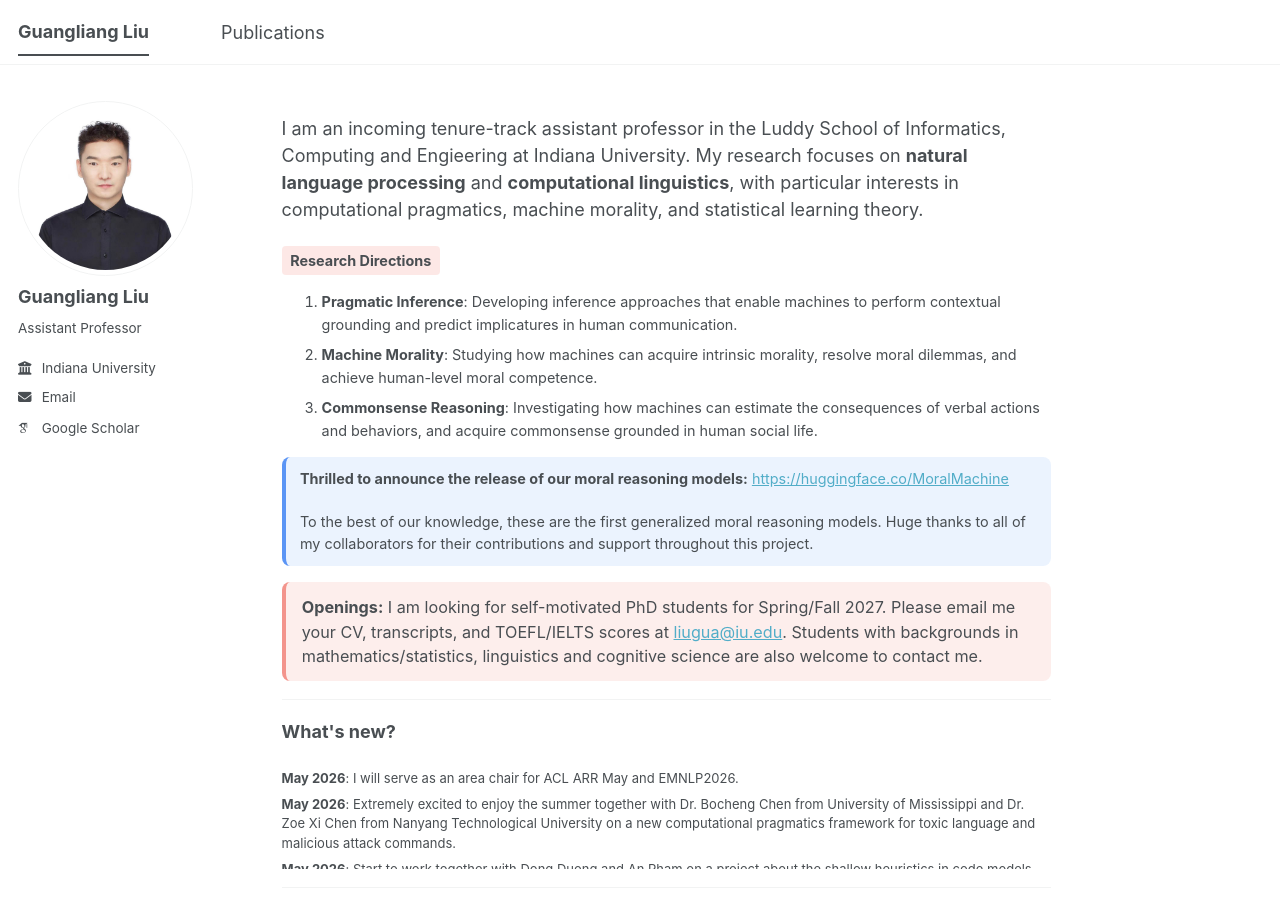
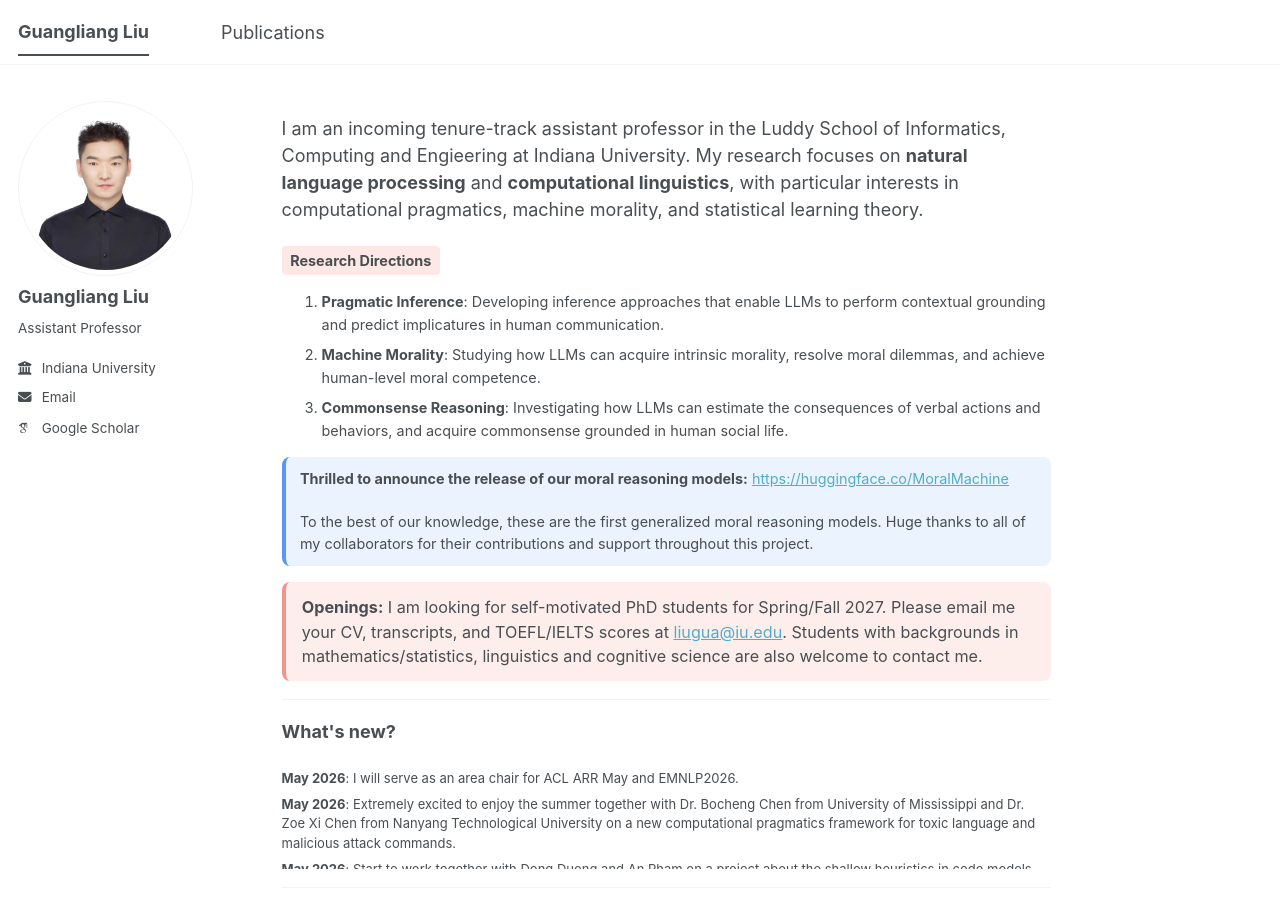
Before and after one commit to guangliang-nlp/guangliang-nlp.github.io, a Jekyll site: the page built from about.md, in a window 1280 px wide and 900 px high. Built offline with Jekyll 4.4.1, drawn with Linux system fonts in a browser that asks for light colours; some web fonts are replaced; a script bundle is joined from its source files by our own code; library files that are not in the unit come from our copies.

Commit message:
Update research directions to specify LLMs

```diff
--- a/about.md
+++ b/about.md
@@ -17,9 +17,9 @@ I am an incoming tenure-track assistant professor in the Luddy School of Informa
     border-radius:4px;
   ">Research Directions</strong>
   <ol>
-    <li><strong>Pragmatic Inference</strong>: Developing inference approaches that enable machines to perform contextual grounding and predict implicatures in human communication.</li>
-    <li><strong>Machine Morality</strong>: Studying how machines can acquire intrinsic morality, resolve moral dilemmas, and achieve human-level moral competence.</li>
-    <li><strong>Commonsense Reasoning</strong>: Investigating how machines can estimate the consequences of verbal actions and behaviors, and acquire commonsense grounded in human social life.</li>
+    <li><strong>Pragmatic Inference</strong>: Developing inference approaches that enable LLMs to perform contextual grounding and predict implicatures in human communication.</li>
+    <li><strong>Machine Morality</strong>: Studying how LLMs can acquire intrinsic morality, resolve moral dilemmas, and achieve human-level moral competence.</li>
+    <li><strong>Commonsense Reasoning</strong>: Investigating how LLMs can estimate the consequences of verbal actions and behaviors, and acquire commonsense grounded in human social life.</li>
   </ol>
 </div>
 
```
